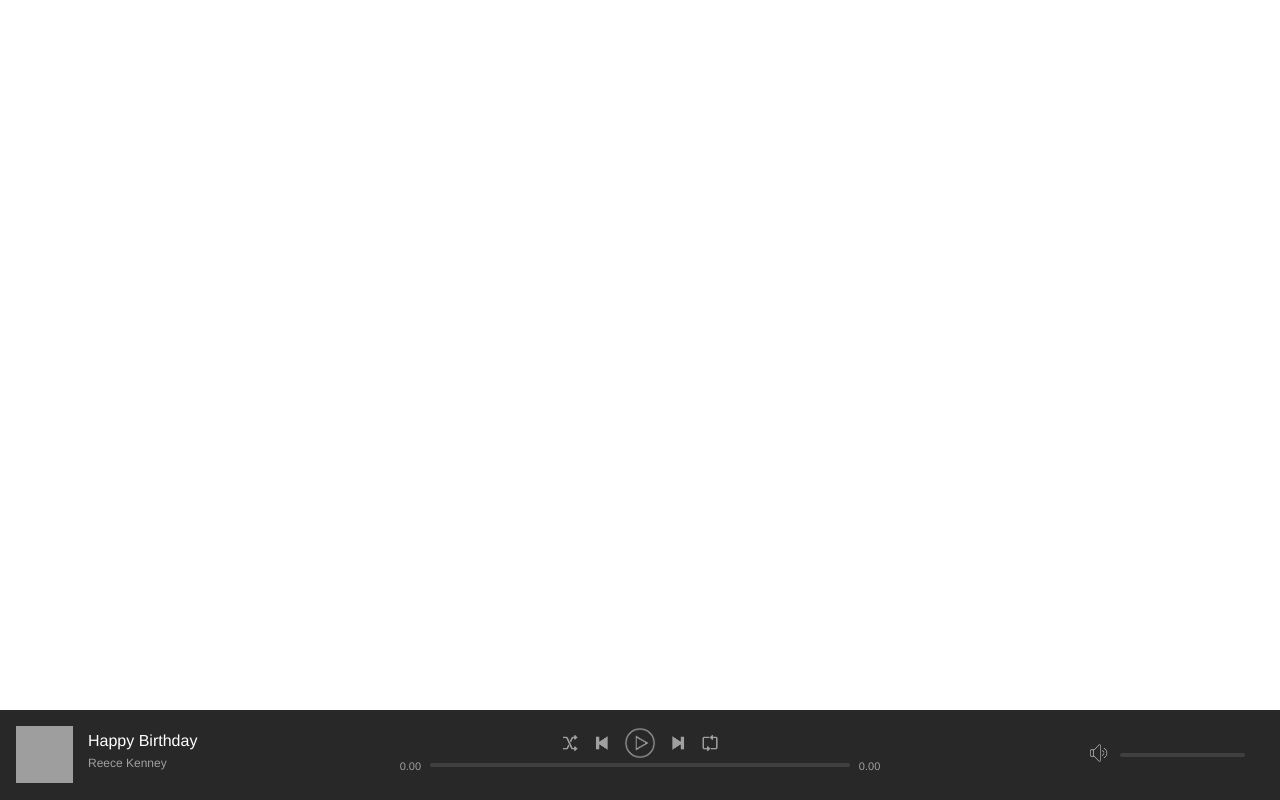
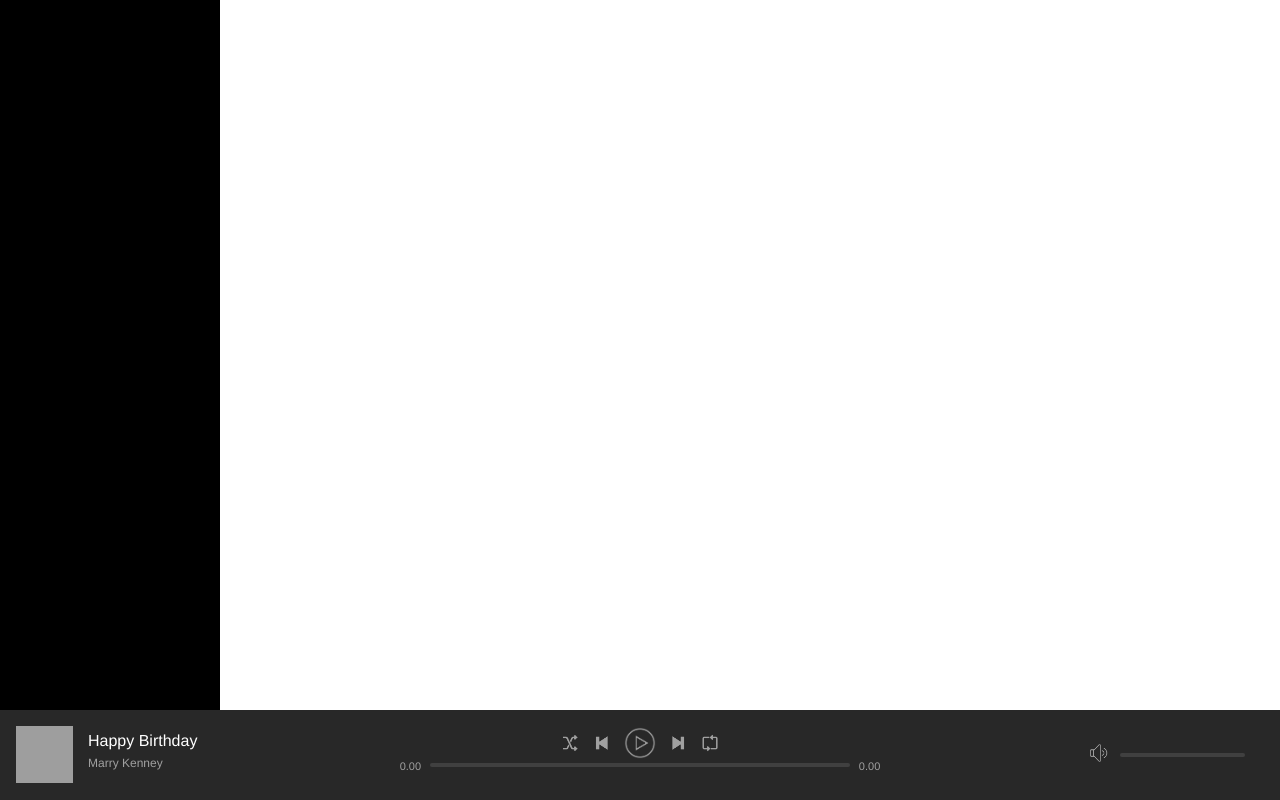
Before and after one commit to Heneros/php-project, a PHP site: page / in a window 1280 px wide. Run offline with PHP 8.4, Linux system fonts and the light colour scheme; the visitor is signed in with stand-in values (Sample User, id 1); grey boxes are pictures that could not be loaded.

Commit message:
moved on pdo

```diff
--- a/assets/css/style.css
+++ b/assets/css/style.css
@@ -142,3 +142,58 @@ html, body {
 .volumeBar .progressBar {
     width: 125px;
 }
+
+#topContainer {
+    min-height: 100%;
+    width: 100%;
+}
+
+#navBarContainer {
+    background-color: #000;
+    width: 220px;
+    height: 100vh;
+    position: fixed;
+    top: 0;
+    left: 0;
+}
+
+.navBar {
+    padding: 25px;
+    display: flex;
+    flex-direction: column;
+    -ms-flex-direction: column;
+}
+
+.logo {
+    margin-bottom: 15px;
+}
+
+.logo img {
+    width: 32px;
+}
+
+.navBar .group {
+    border-top: 1px solid #a0a0a0;
+    padding: 10px 0;
+}
+
+.navItem {
+    padding: 10px 0;
+    font-size: 14px;
+    font-weight: 700;
+    display: block;
+    letter-spacing: 1px;
+    position: relative;
+}
+
+.navItemLink {
+    color: #a0a0a0;
+    text-decoration: none;
+}
+
+.navItemLink .icon {
+    position: absolute;
+    right: 0;
+    top: 6px;
+    width: 25px;
+}
--- a/includes/config.php
+++ b/includes/config.php
@@ -1,12 +1,26 @@
+
 <?php
 	ob_start();
 	session_start();
 
-	$timezone = date_default_timezone_set("Europe/London");
+define("DSN", "mysql:host=localhost;dbname=slotify");
+define("USERNAME", "root");
+define("PASSWORD", "");
 
-	$con = mysqli_connect("localhost", "root", "", "slotify");
+$options = array(PDO::ATTR_PERSISTENT => true );
 
-	if(mysqli_connect_errno()) {
-		echo "Failed to connect: " . mysqli_connect_errno();
-	}
+
+try{
+$con = new PDO(DSN,  USERNAME, PASSWORD, $options);
+
+$con->setAttribute(PDO::ATTR_ERRMODE, PDO::ERRMODE_EXCEPTION);
+
+// echo "connection successful";
+
+}catch(PDOException $ex){
+  echo "A database error occured ".$ex->getMessage();
+}
+
+
+
 ?>
--- a/includes/handlers/login-handler.php
+++ b/includes/handlers/login-handler.php
@@ -1,6 +1,6 @@
 <?php
 if(isset($_POST['loginButton'])) {
-	//Login button was pressed
+
 	$username = $_POST['loginUsername'];
 	$password = $_POST['loginPassword'];
 
--- a/index.php
+++ b/index.php
@@ -1,7 +1,7 @@
 <?php
 include("includes/config.php");
 
-//session_destroy(); LOGOUT
+
 
 if(isset($_SESSION['userLoggedIn'])) {
 	$userLoggedIn = $_SESSION['userLoggedIn'];
@@ -14,14 +14,18 @@ else {
 
 <html>
 <head>
-	<title>Welcome to Slotify!</title>
+	<title>Welcome to title</title>
 
 	<link rel="stylesheet" type="text/css" href="assets/css/style.css">
 </head>
 
 <body>
+	<div class="mainContainer">
+ <div id="topContainer">
+ 	<div id="navbarContainer">
 
-
+ 	</div>
+ </div>
 	<div id="nowPlayingBarContainer">
 
 		<div id="nowPlayingBar">
@@ -39,7 +43,7 @@ else {
 						</span>
 
 						<span class="artistName">
-							<span>Reece Kenney</span>
+							<span>Marry Kenney</span>
 						</span>
 
 					</div>
@@ -125,7 +129,7 @@ else {
 		</div>
 
 	</div>
-
+</div>
 
 </body>
 
--- a/register.php
+++ b/register.php
@@ -17,7 +17,7 @@
 
 <html>
 <head>
-	<title>Welcome to Slotify!</title>
+	<title>Welcome to title</title>
 
 	<link rel="stylesheet" type="text/css" href="assets/css/register.css">
 
```
Also changed, not shown: 2 other files. Lines whose indentation alone changed are shown as unchanged.
